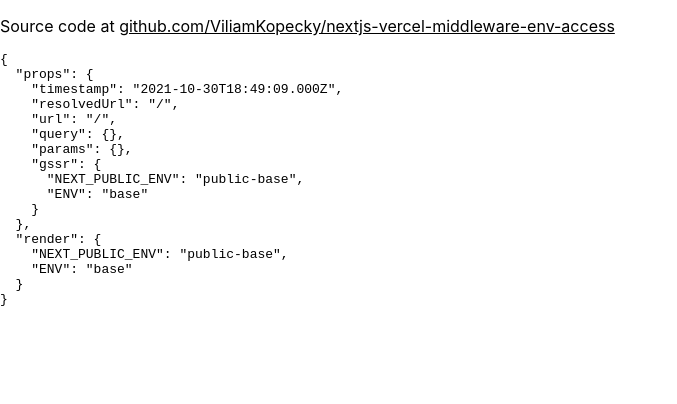
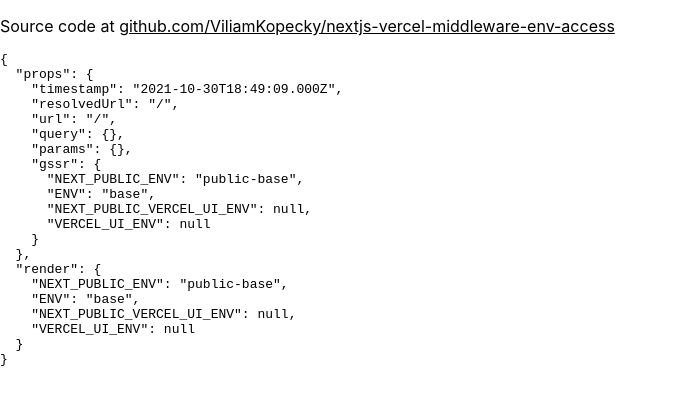
Before and after one commit to ViliamKopecky/nextjs-vercel-middleware-env-access, a Next.js app: page / in a window 1280 px wide. Shown: the top 404 px of the page, without its empty margins (0-677 px from the left). Built offline with nearby package versions, Linux system fonts and the light colour scheme.

Commit message:
Add VERCEL_UI_ENV

```diff
--- a/pages/_middleware.ts
+++ b/pages/_middleware.ts
@@ -1,7 +1,7 @@
 import { NextFetchEvent, NextRequest, NextResponse } from "next/server";
 
 export function middleware(req: NextRequest, ev: NextFetchEvent) {
-	console.log(req, ev);
+	console.log(req.ua, ev);
 	console.log({
 		NEXT_PUBLIC_ENV: process.env.NEXT_PUBLIC_ENV ?? null,
 		ENV: process.env.ENV ?? null,
@@ -11,6 +11,9 @@ export function middleware(req: NextRequest, ev: NextFetchEvent) {
 			JSON.stringify({
 				NEXT_PUBLIC_ENV: process.env.NEXT_PUBLIC_ENV ?? null,
 				ENV: process.env.ENV ?? null,
+				NEXT_PUBLIC_VERCEL_UI_ENV:
+					process.env.NEXT_PUBLIC_VERCEL_UI_ENV ?? null,
+				VERCEL_UI_ENV: process.env.VERCEL_UI_ENV ?? null,
 			})
 		)}`
 	);
--- a/pages/index.tsx
+++ b/pages/index.tsx
@@ -18,6 +18,9 @@ export default function Home(
 						render: {
 							NEXT_PUBLIC_ENV: process.env.NEXT_PUBLIC_ENV ?? null,
 							ENV: process.env.ENV ?? null,
+							NEXT_PUBLIC_VERCEL_UI_ENV:
+								process.env.NEXT_PUBLIC_VERCEL_UI_ENV ?? null,
+							VERCEL_UI_ENV: process.env.VERCEL_UI_ENV ?? null,
 						},
 					},
 					null,
@@ -42,6 +45,9 @@ export const getServerSideProps = async (
 			gssr: {
 				NEXT_PUBLIC_ENV: process.env.NEXT_PUBLIC_ENV ?? null,
 				ENV: process.env.ENV ?? null,
+				NEXT_PUBLIC_VERCEL_UI_ENV:
+					process.env.NEXT_PUBLIC_VERCEL_UI_ENV ?? null,
+				VERCEL_UI_ENV: process.env.VERCEL_UI_ENV ?? null,
 			},
 		},
 	};
```
